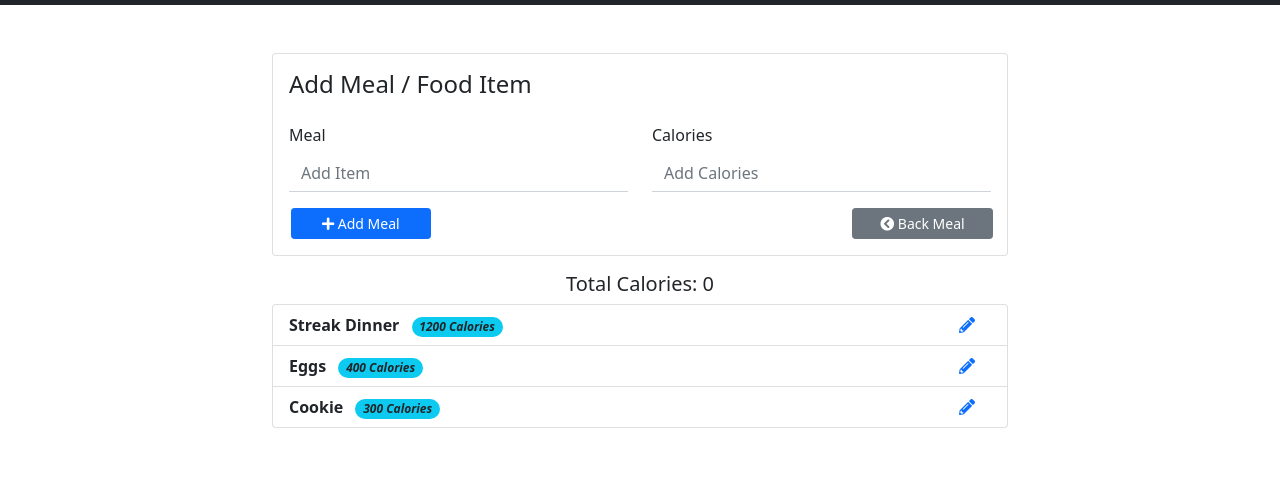
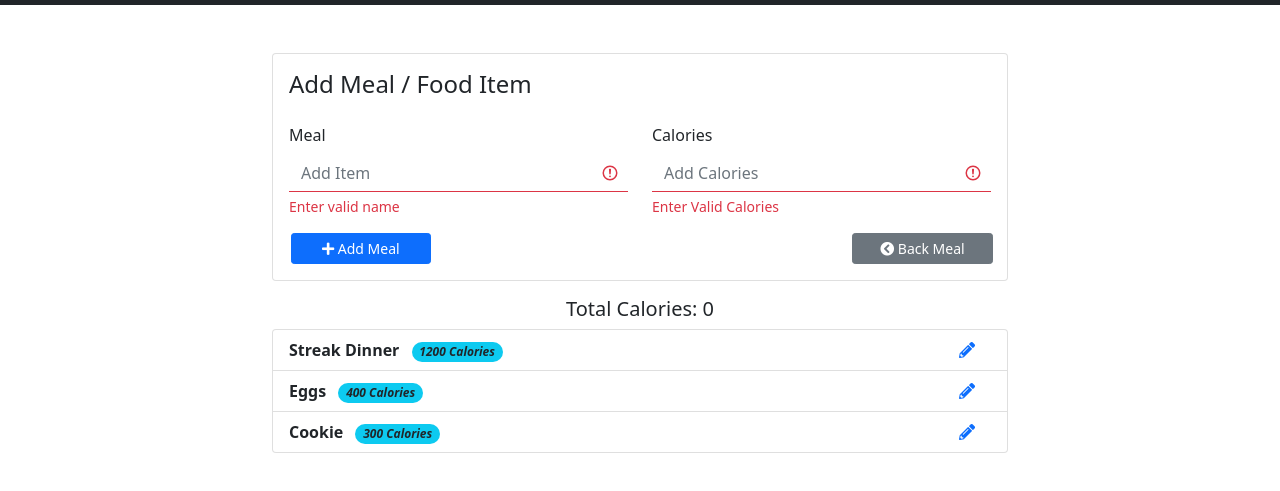
Before and after one commit to engrmzubair/Tracalories, a plain HTML site: page index.html in a window 1280 px wide. Both pictures are taken after a click on the element "Add Meal". Shown: the part 51-542 px from the top of the page. Drawn offline with nearby package versions, Linux system fonts and the light colour scheme.

Commit message:
input validation method developed

```diff
--- a/app.js
+++ b/app.js
@@ -1,4 +1,6 @@
 //Storage Controller
+
+
 
 
 
@@ -25,8 +27,12 @@ const ItemCtrl = (function () {
 
   //Public data
   return {
-    getItems: data.items,
-    logData: data
+    getItems: function () {
+      return data.items
+    },
+    logData: function () {
+      return data
+    }
   }
 
 
@@ -34,12 +40,16 @@ const ItemCtrl = (function () {
 })();
 
 
+
 //UI Controller
 const UI = (function () {
-const UISelector = {
-  itemList: '#item-list'
-}
+  const UISelectors = {
+    itemList: '#item-list',
+    addBtn: '.add-btn',
+    itemName: '#item-name',
+    itemCalories: '#item-calories',
 
+  }
 
   //Public Methods
   return {
@@ -57,7 +67,48 @@ const UISelector = {
       });
 
       //inser list items
-      document.querySelector(UISelector.itemList).innerHTML = html;
+      document.querySelector(UISelectors.itemList).innerHTML = html;
+    },
+    getSelectors: function () {
+      return UISelectors;
+    },
+    getItemInput: function () {
+      return {
+        name: document.querySelector(UISelectors.itemName).value,
+        calories: document.querySelector(UISelectors.itemCalories).value
+      }
+    },
+    validateInput: function (name, calories) {
+
+      const reName = /^[a-zA-Z]{2,10}$/;
+      const reCalories = /^[0-9]{2,6}$/
+
+      //check if name is valid
+      if (reName.test(name)) {
+        document.querySelector(UISelectors.itemName).classList.add('is-valid');
+        document.querySelector(UISelectors.itemName).classList.remove('is-invalid');
+      }
+      else {
+        document.querySelector(UISelectors.itemName).classList.add('is-invalid');
+        document.querySelector(UISelectors.itemName).classList.remove('is-valid');
+      }
+
+
+      //check if calories is valid
+      if (reCalories.test(calories)) {
+        document.querySelector(UISelectors.itemCalories).classList.add('is-valid');
+        document.querySelector(UISelectors.itemCalories).classList.remove('is-invalid');
+      }
+      else {
+        document.querySelector(UISelectors.itemCalories).classList.add('is-invalid');
+        document.querySelector(UISelectors.itemCalories).classList.remove('is-valid');
+      }
+
+
+      if (reName.test(name) === true && reCalories.test(calories) === true)
+        return true
+      return false
+
     }
   }
 
@@ -66,15 +117,43 @@ const UISelector = {
 
 //App Controller
 const App = (function (ItemCtrl, UI) {
+  //load all events
+  const loadEventsListeners = function () {
+    //get UI Selectors
+    const UISelectors = UI.getSelectors();
+
+    //add an event
+    document.querySelector(UISelectors.addBtn).addEventListener('click', itemAddSubmit)
+
+  }
+
+  //Add Item Submit
+  const itemAddSubmit = function () {
+
+    //get form input from UI
+    const input = UI.getItemInput();
+    const isValid = UI.validateInput(input.name, input.calories)
+
+    //check if is valid, then proceed
+    if (!isValid)
+      return
+
+    //create new item
+    const newItem = ItemCtrl.addItem(input.name, input.calories);
+
+
+  }
 
   return {
     init: function () {
       //fetch items from data structure
-      const items = ItemCtrl.getItems;
-      console.log(items);
+      const items = ItemCtrl.getItems();
 
       //populate list with items
       UI.populateItemsList(items);
+
+      //load event listeners
+      loadEventsListeners();
     }
   }
 
--- a/index.html
+++ b/index.html
@@ -81,12 +81,18 @@
                   <div class="mb-3">
                     <label for="" class="form-label">Meal</label>
                     <input type="text" class="form-control" placeholder="Add Item" id="item-name">
+                    <div class="invalid-feedback">
+                      Enter valid name
+                    </div>
                   </div>
                 </div>
                 <div class="col-md-6">
                   <div class="mb-3">
                     <label for="" class="form-label">Calories</label>
                     <input type="text" class="form-control" placeholder="Add Calories" id="item-calories">
+                    <div class="invalid-feedback">
+                      Enter Valid Calories
+                    </div>
                   </div>
                 </div>
                 <div class="row btn-row justify-content-between ms-1">
```
